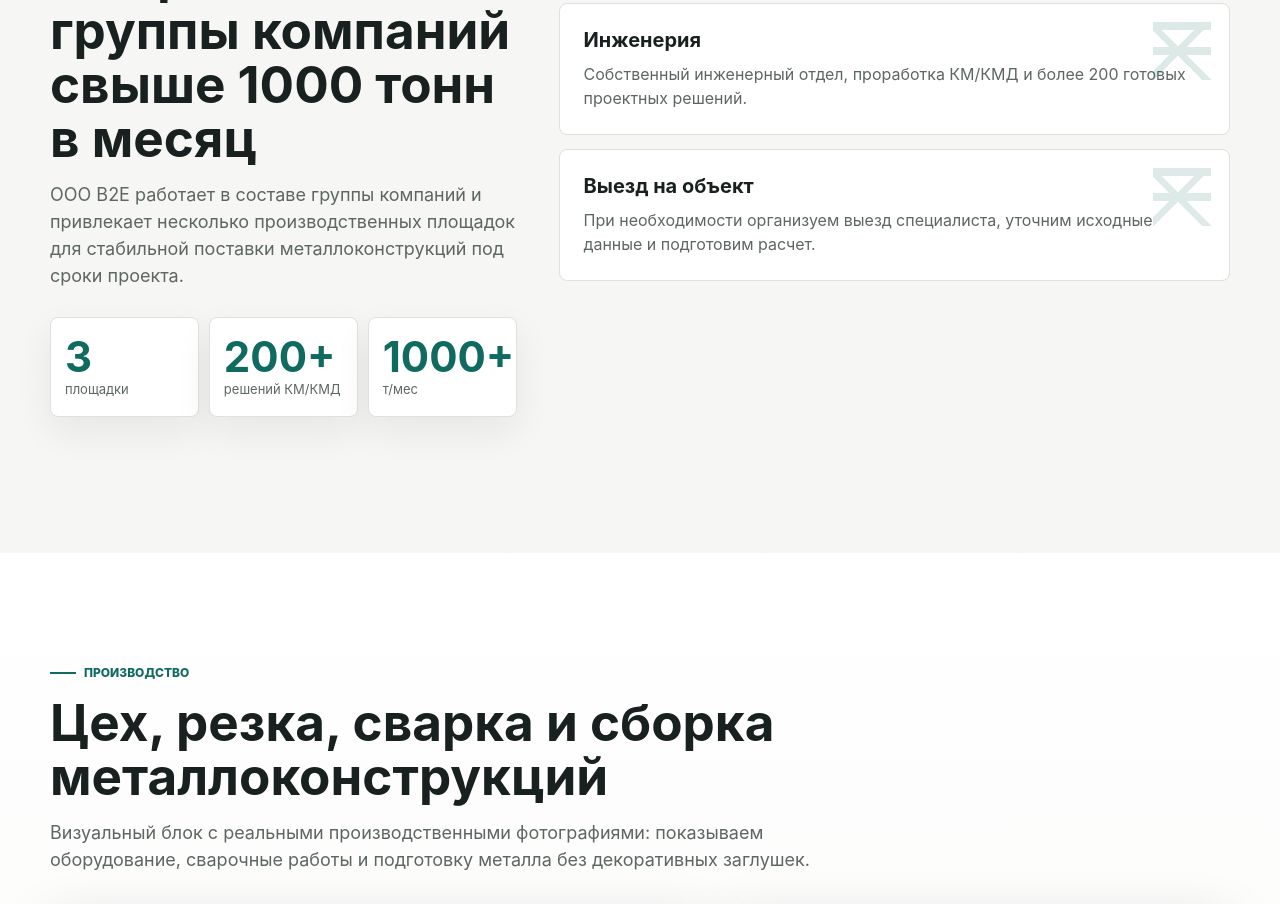
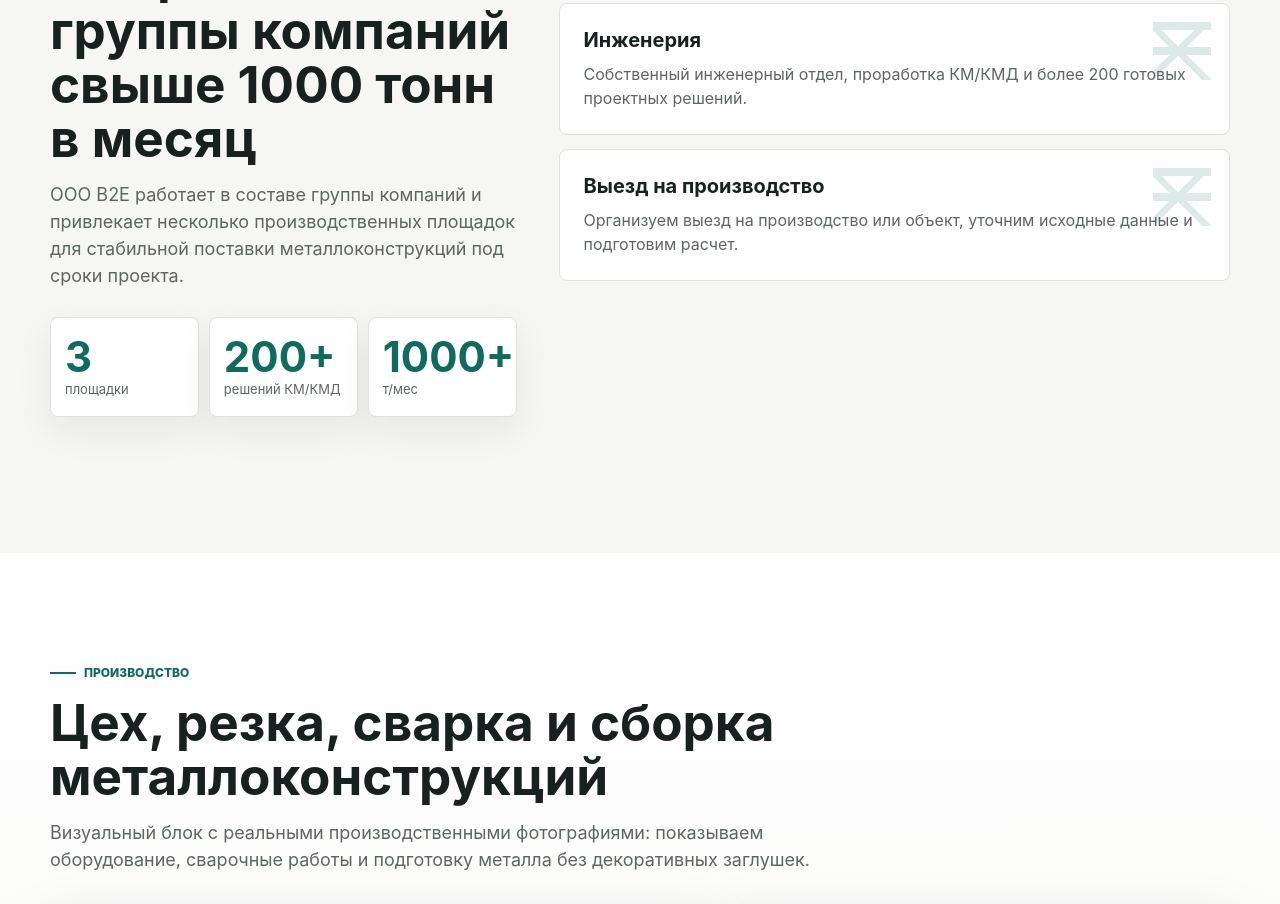
Before and after one commit to Efnatii/metallokonstrukcii-site, a website: page src/index.html in a window 1280 px wide. Shown: the part 4602-5506 px from the top of the page. Drawn offline with nearby package versions, Linux system fonts and the light colour scheme.

Commit message:
Add production visit copy

```diff
--- a/src/index.html
+++ b/src/index.html
@@ -360,8 +360,8 @@
               <p>Собственный инженерный отдел, проработка КМ/КМД и более 200 готовых проектных решений.</p>
             </article>
             <article>
-              <h3>Выезд на объект</h3>
-              <p>При необходимости организуем выезд специалиста, уточним исходные данные и подготовим расчет.</p>
+              <h3>Выезд на производство</h3>
+              <p>Организуем выезд на производство или объект, уточним исходные данные и подготовим расчет.</p>
             </article>
           </div>
         </div>
```
